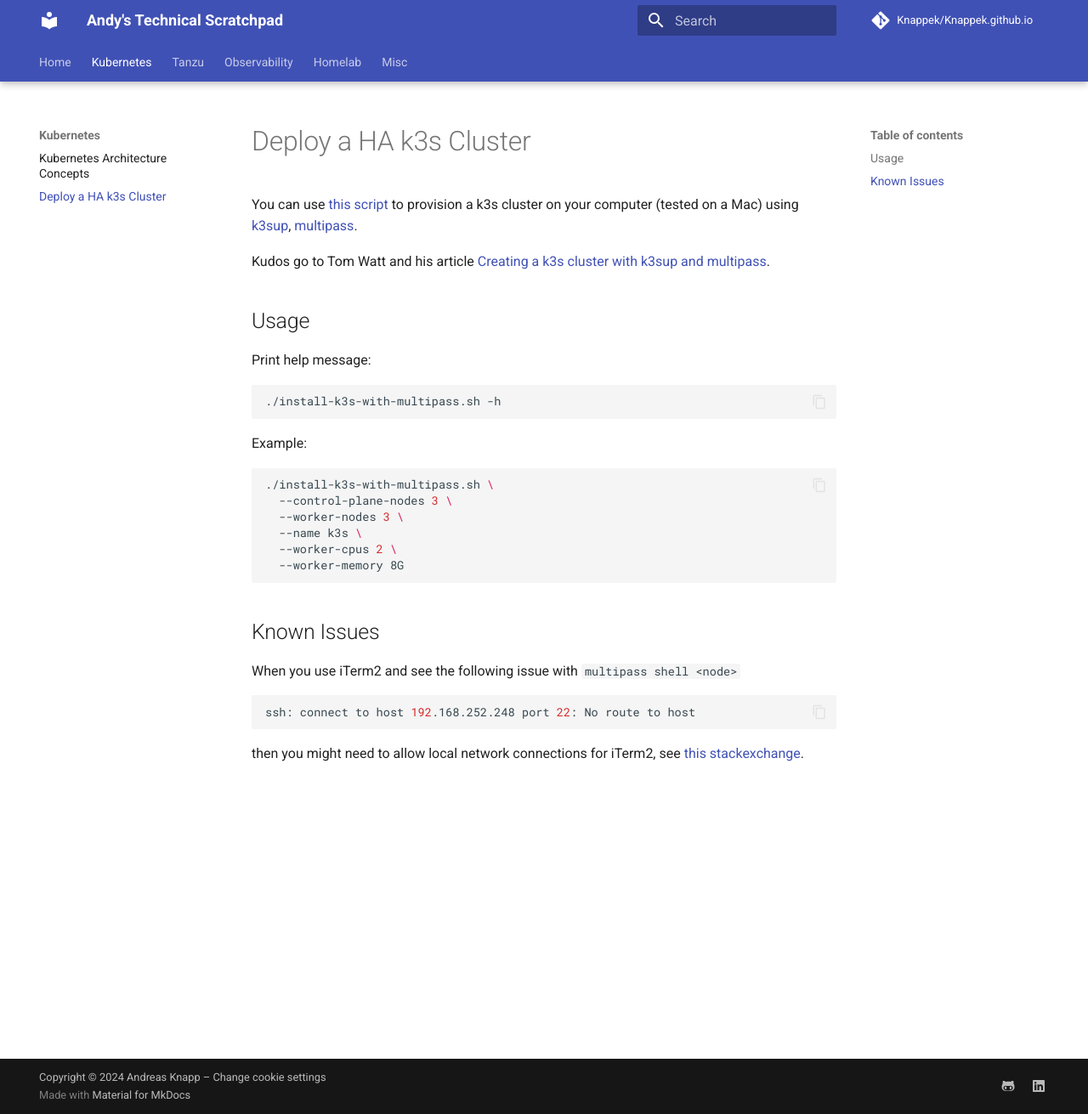
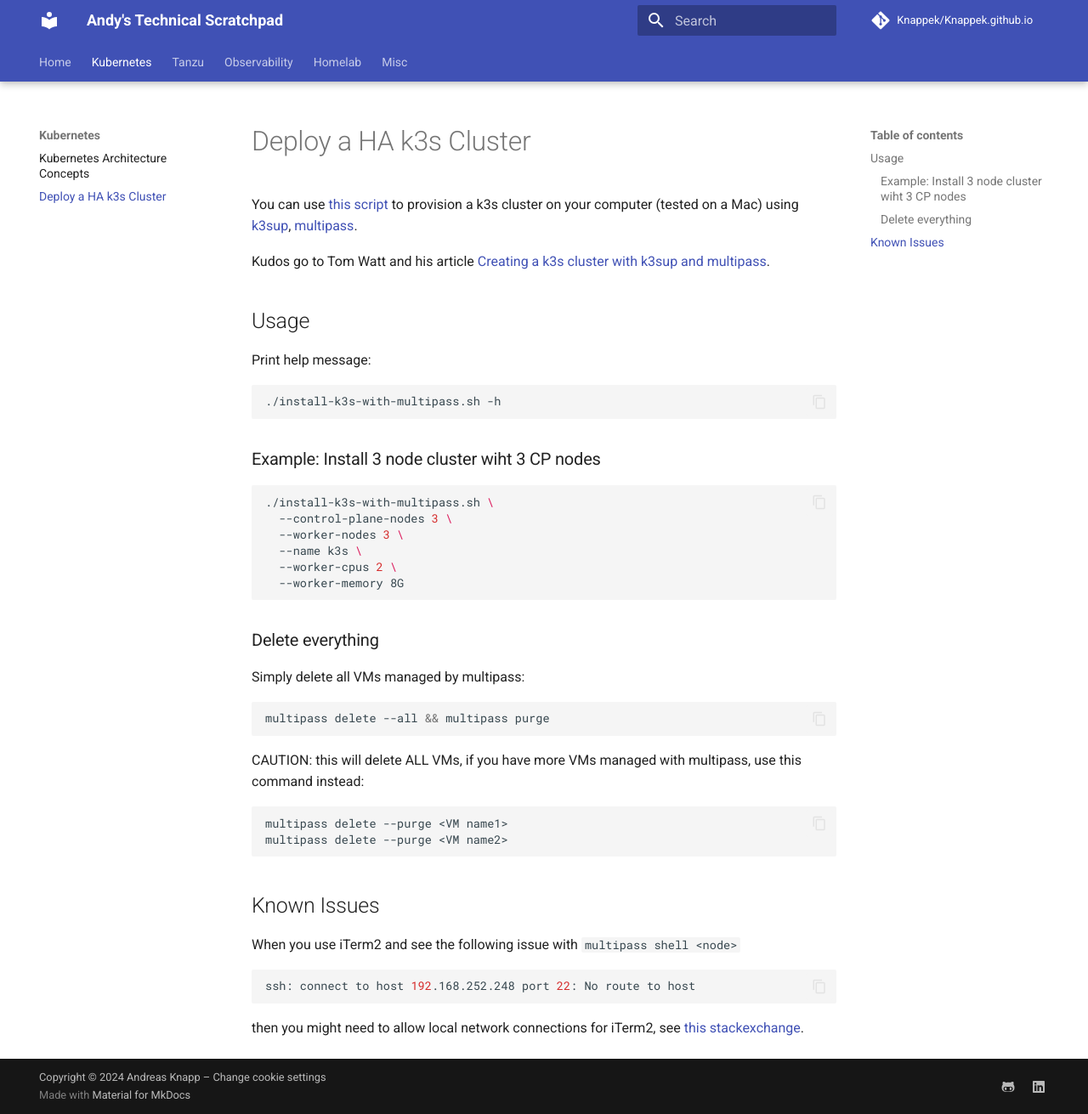
Before and after one commit to Knappek/Knappek.github.io, an MkDocs documentation site: the page built from docs/kubernetes/deploy-ha-k3s.md, in a window 1280 px wide and 1311 px high. Shown: the whole window at 85% size. Built offline with MkDocs 1.6.1 and Material for MkDocs 9.7.7, drawn with Linux system fonts in a browser that asks for light colours; comment, search, counter and statistics services are not loaded.

Commit message:
update k3s on mac with how to delete everything

````diff
--- a/docs/kubernetes/deploy-ha-k3s.md
+++ b/docs/kubernetes/deploy-ha-k3s.md
@@ -12,7 +12,7 @@ Print help message:
 ./install-k3s-with-multipass.sh -h
 ```
 
-Example:
+### Example: Install 3 node cluster wiht 3 CP nodes
 
 ```shell
 ./install-k3s-with-multipass.sh \
@@ -21,6 +21,21 @@ Example:
   --name k3s \
   --worker-cpus 2 \
   --worker-memory 8G
+```
+
+### Delete everything
+
+Simply delete all VMs managed by multipass:
+
+```shell
+multipass delete --all && multipass purge
+```
+
+CAUTION: this will delete ALL VMs, if you have more VMs managed with multipass, use this command instead:
+
+```shell
+multipass delete --purge <VM name1>
+multipass delete --purge <VM name2>
 ```
 
 ## Known Issues
````
